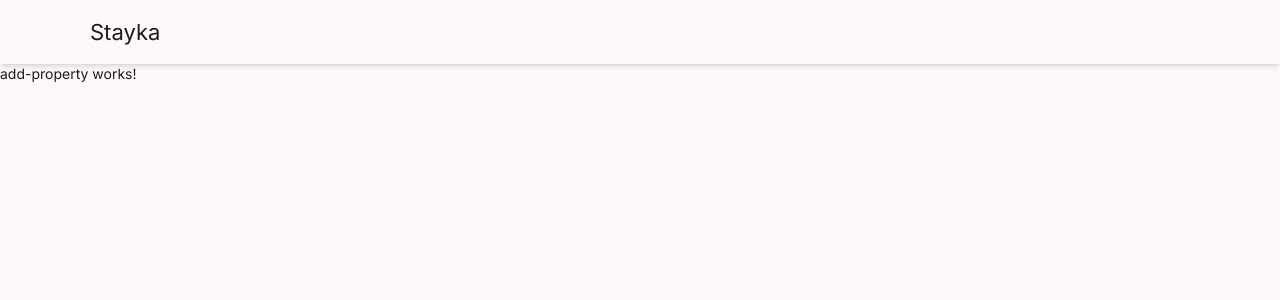
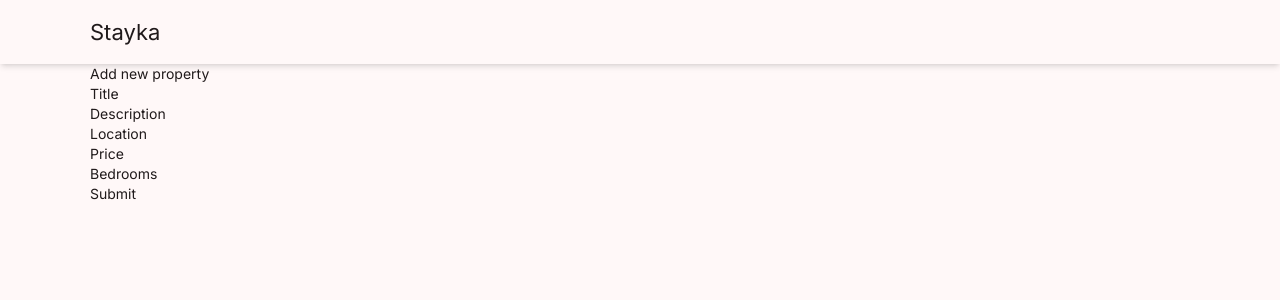
Before and after one commit to iRaySpace/stayka-app, an Angular app in the folder web-app/: page /add-property in a window 1280 px wide. Shown: the top 300 px of the page. Built offline with nearby package versions, Linux system fonts and the light colour scheme.

Commit message:
feat: initial addproperty

```diff
--- a/web-app/src/app/pages/add-property/add-property.ts
+++ b/web-app/src/app/pages/add-property/add-property.ts
@@ -4,9 +4,34 @@ import { Component } from '@angular/core';
   selector: 'app-add-property',
   imports: [],
   template: `
-    <p>
-      add-property works!
-    </p>
+    <main>
+      <section class="max-w-[1100px] mx-auto">
+        <div>Add new property</div>
+        <form>
+          <div>
+            <label>Title</label>
+            <input type="text" />
+          </div>
+          <div>
+            <label>Description</label>
+            <input type="text" />
+          </div>
+          <div>
+            <label>Location</label>
+            <input type="text" />
+          </div>
+          <div>
+            <label>Price</label>
+            <input type="number" step="0.01" />
+          </div>
+          <div>
+            <label>Bedrooms</label>
+            <input type="number" step="1" />
+          </div>
+          <button>Submit</button>
+        </form>
+      </section>
+    </main>
   `,
   styles: ``,
 })
```
